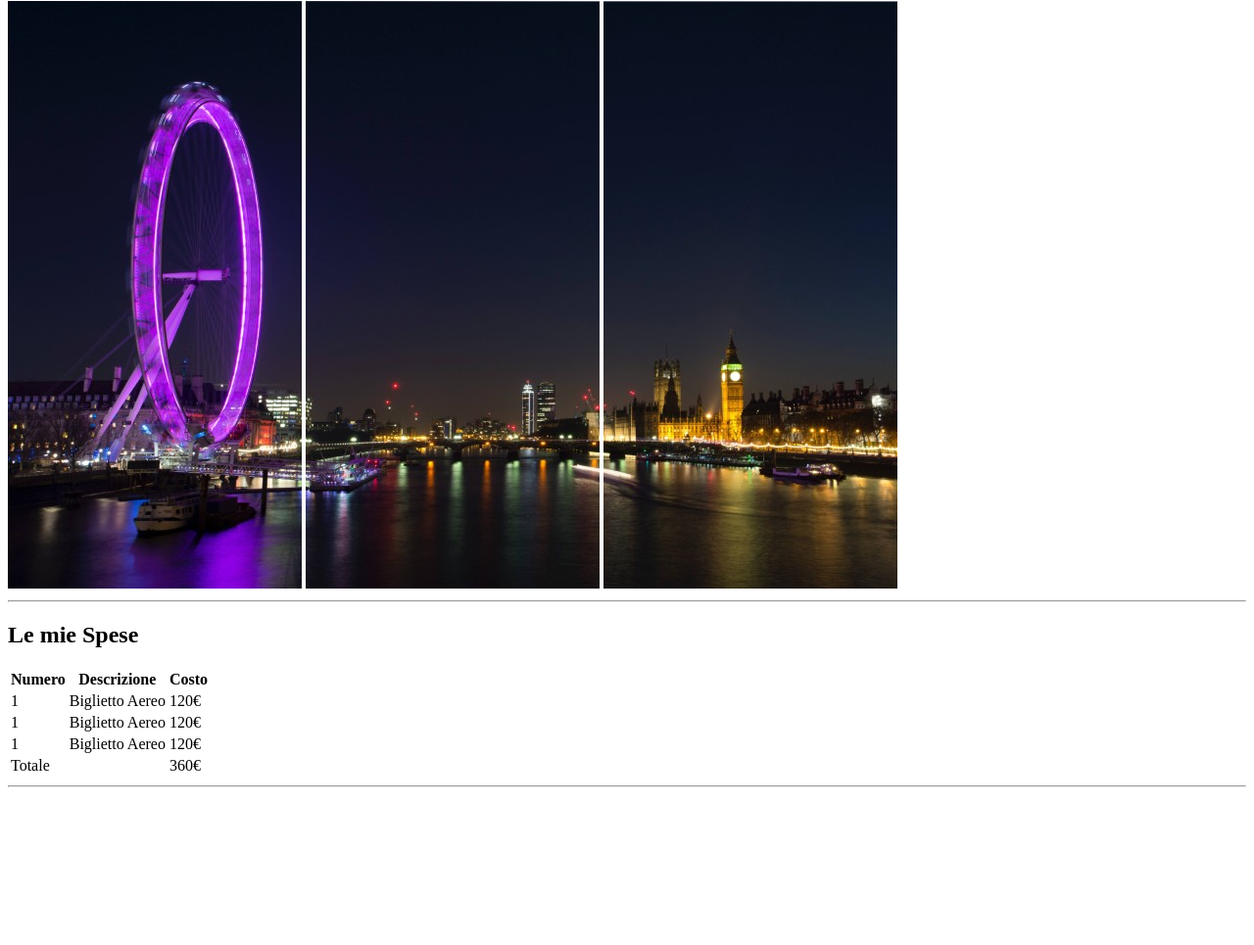
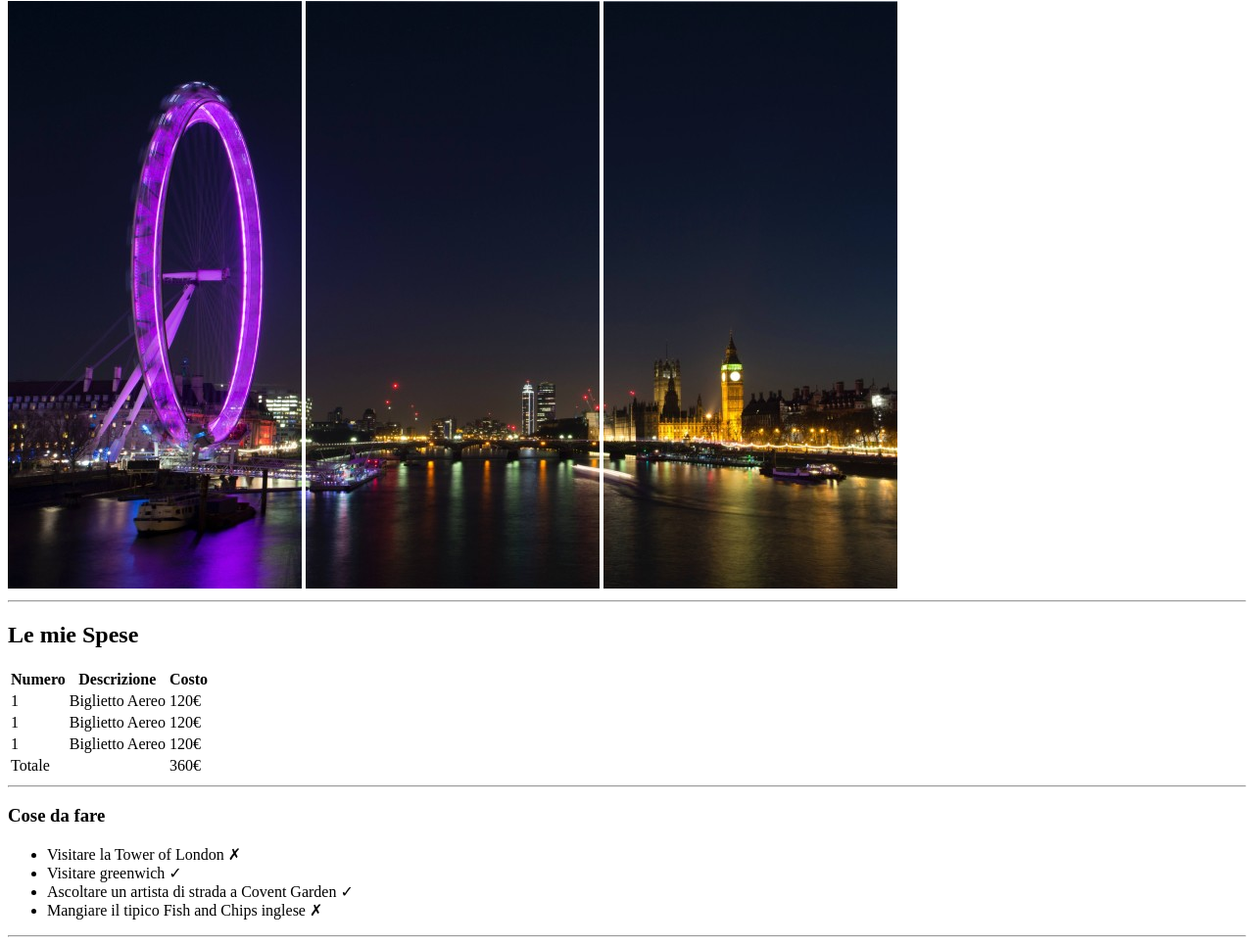
Before and after one commit to alessandroamormino/html-london-trip, a plain HTML site: page index.html in a window 1280 px wide. Shown: the part 79-1044 px from the top of the page at 98% size. Before the commit the page ends 891 px from the top, so only its background shows below. Drawn offline with Linux system fonts and the light colour scheme.

Commit message:
Aggiunta sezione cose da fare

```diff
--- a/index.html
+++ b/index.html
@@ -59,5 +59,22 @@
 
     <hr>
 
+    <!-- sezione cose da fare -->
+    <div class="todo">
+        <h3>Cose da fare</h3>
+
+        <!-- lista -->
+        <ul>
+            <li>Visitare la Tower of London &#x2717;</li>
+            <li>Visitare greenwich &#x2713;</li>
+            <li>Ascoltare un artista di strada a Covent Garden &#x2713;</li>
+            <li>Mangiare il tipico Fish and Chips inglese &#x2717;</li>
+        </ul>
+        <!-- /lista -->
+    </div>
+    <!-- /cose da fare -->
+
+    <hr>
+
 </body>
 </html>
```
